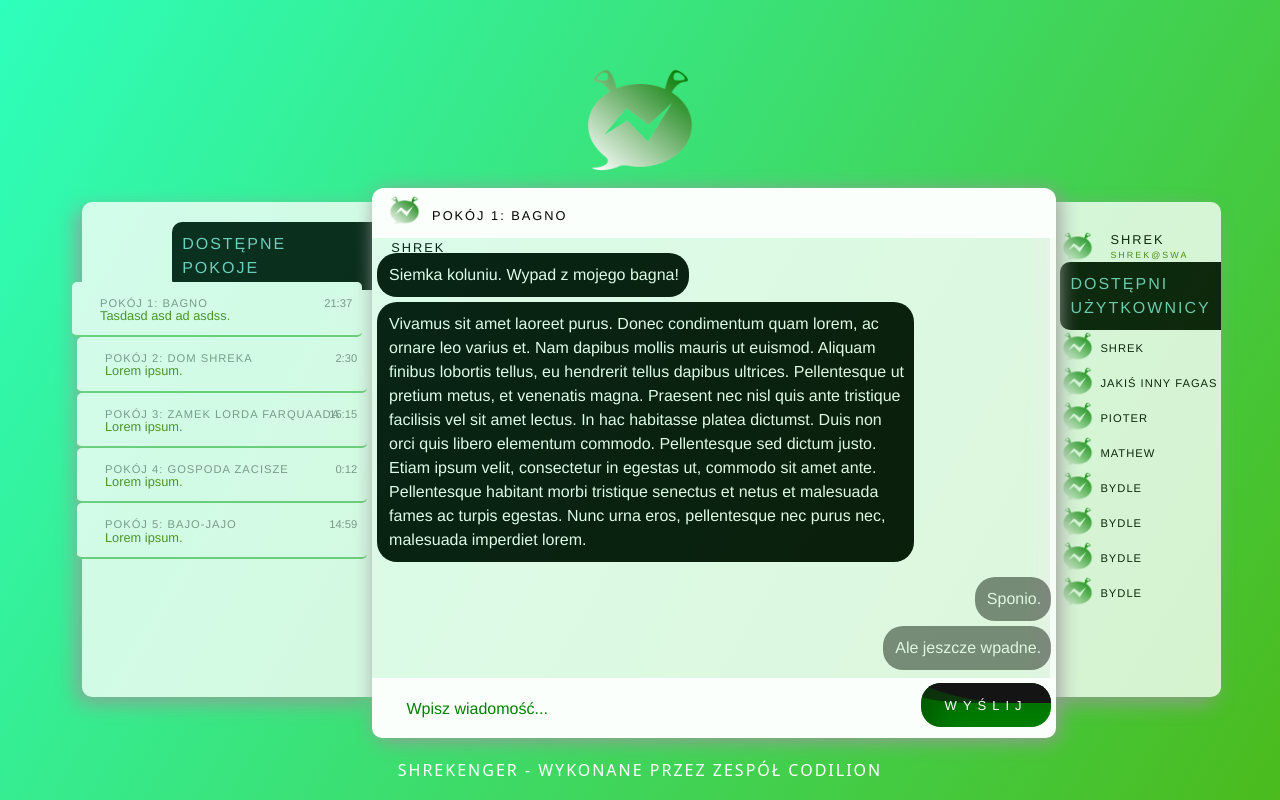
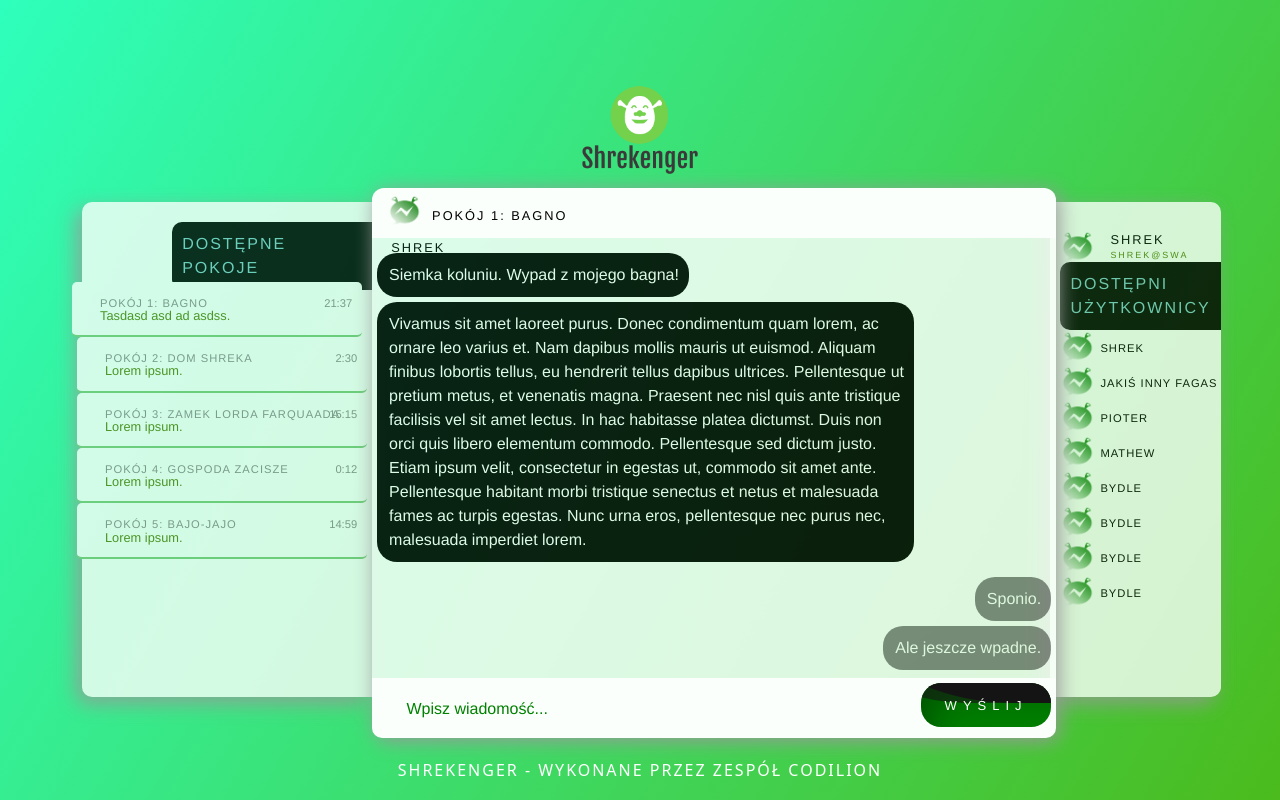
Before and after one commit to PiotrOtta/Shrekenger_chat, a Vue app: page / in a window 1280 px wide. Built offline with nearby package versions, Linux system fonts and the light colour scheme.

Commit message:
Zmiana loga głównego, stare logo to ikony

```diff
--- a/src/App.vue
+++ b/src/App.vue
@@ -1,6 +1,6 @@
 <template>
   <div id="app">
-    <img id="Shrekenger" alt="Shrekenger logo" src="./assets/Logo_Shrekenger_gradient.png">
+    <img id="Shrekenger" alt="Shrekenger logo" src="./assets/Shrekenger.png">
     <Shrekenger msg="Shrekenger"/>
   </div>
 </template>
```
Also changed, not shown: src/assets/Shrekenger.png (added).
